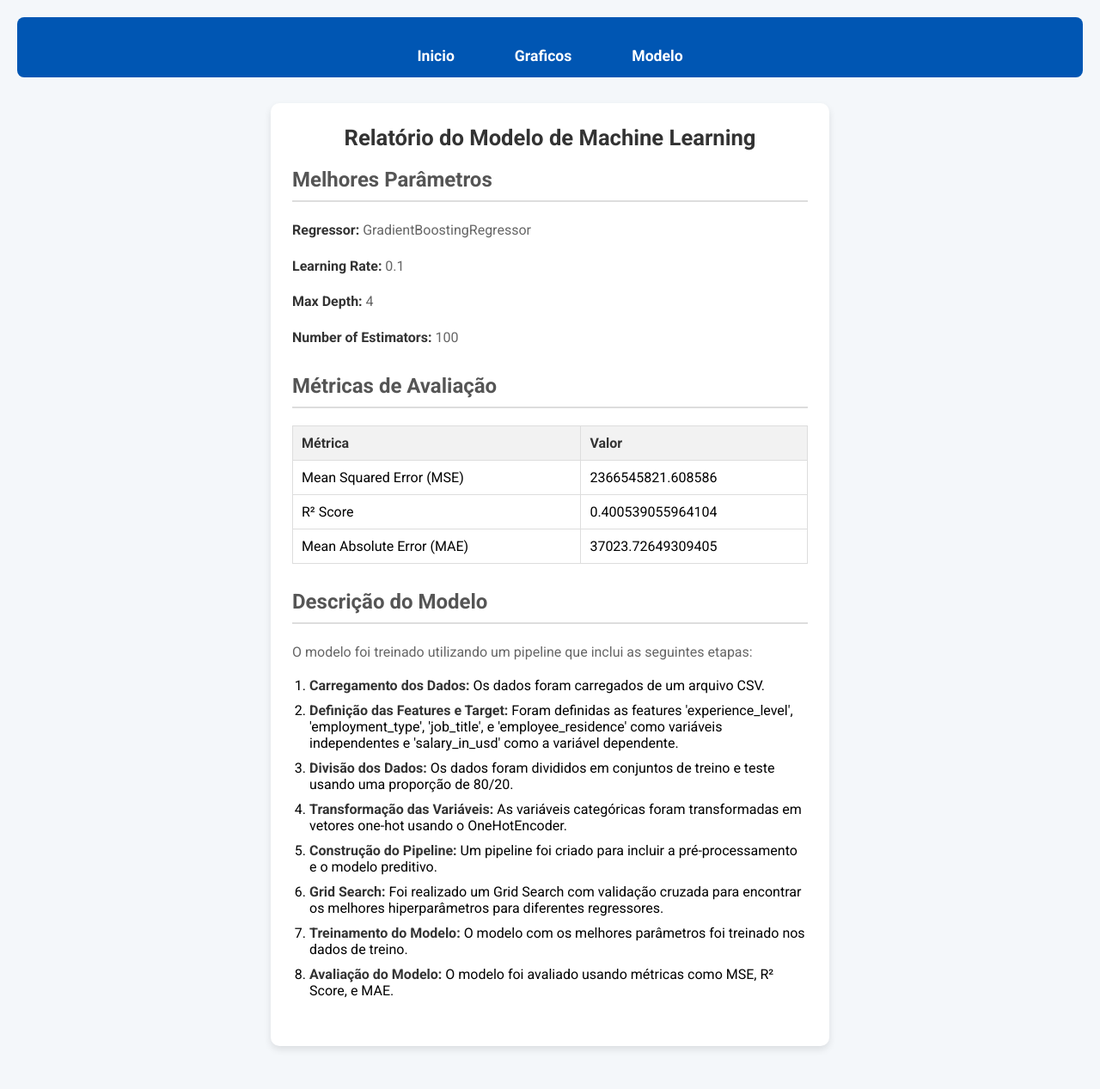
After one commit to throdriguesdev/unit-ml, a Flask app: page /report in a window 1280 px wide. The commit adds this page. Shown: the whole page at 86% size. Run offline with Flask 3, Linux system fonts and the light colour scheme; parts of the project's set-up code (start-up, migrations or seed data) failed here and were passed over.

Commit message:
finished, working, functions added and errors fixed + docker up

```diff
--- a/routes.py
+++ b/routes.py
@@ -1,5 +1,5 @@
 from flask import Blueprint, render_template, request, jsonify, redirect, url_for
-from utils import home, predict, get_salary_data_from_api, get_data, display_data, display_graphs
+from utils import home, predict, get_salary_data_from_api, display_graphs
 
 prediction_routes = Blueprint('prediction_routes', __name__)
 
@@ -34,10 +34,10 @@ def result():
     except ValueError:
         return jsonify({'error': 'Invalid predicted salary provided'}), 400
 
-@prediction_routes.route('/data', methods=['GET'])
-def data():
-    return display_data()
-
 @prediction_routes.route('/graphs', methods=['GET'])
 def graphs():
     return display_graphs()
+
+@prediction_routes.route('/report', methods=['GET'])
+def report():
+    return render_template('report.html')
--- /dev/null
+++ b/static/report.css
@@ -0,0 +1,142 @@
+/* Estilo comum para todas as páginas */
+@import url('https://fonts.googleapis.com/css2?family=Roboto:wght@400;700&display=swap');
+
+body {
+    font-family: 'Roboto', sans-serif;
+    background-color: #f4f7fa;
+    margin: 0;
+    padding: 20px;
+    font-size: 16px;
+}
+
+h1 {
+    font-size: 1.6em;
+    text-align: center;
+    color: #333;
+    margin-top: 0;
+}
+
+/* Navbar */
+nav {
+    background-color: #0056b3;
+    border-radius: 8px;
+    margin-bottom: 20px;
+}
+
+nav ul {
+    list-style-type: none;
+    padding: 0;
+    margin: 0;
+    display: flex;
+    justify-content: center;
+}
+
+nav ul li {
+    margin: 0 15px;
+}
+
+nav ul li a {
+    text-decoration: none;
+    color: white;
+    font-weight: bold;
+    font-size: 1.1em;
+    padding: 15px 20px;
+    display: block;
+    transition: background-color 0.3s;
+    border-radius: 4px;
+}
+
+nav ul li a:hover {
+    background-color: #004494;
+}
+
+.container {
+    max-width: 600px;
+    margin: 30px auto;
+    background: #ffffff;
+    padding: 25px;
+    box-shadow: 0 4px 8px rgba(0, 0, 0, 0.1);
+    border-radius: 10px;
+}
+
+.section {
+    margin-bottom: 30px;
+}
+
+.section h2 {
+    color: #555;
+    border-bottom: 2px solid #ddd;
+    padding-bottom: 10px;
+    margin-bottom: 20px;
+}
+
+p {
+    line-height: 1.6;
+    color: #666;
+}
+
+table {
+    width: 100%;
+    border-collapse: collapse;
+    margin-bottom: 20px;
+}
+
+th, td {
+    padding: 10px;
+    border: 1px solid #ddd;
+    text-align: left;
+}
+
+th {
+    background-color: #f2f2f2;
+    color: #333;
+}
+
+strong {
+    color: #333;
+}
+
+ol {
+    padding-left: 20px;
+}
+
+ol li {
+    margin-bottom: 10px;
+}
+
+.result-card, .api-card {
+    background-color: #f9f9f9;
+    border-radius: 5px;
+    padding: 20px;
+    margin-top: 20px;
+}
+
+.result-card p, .api-card p {
+    font-size: 1.2em;
+    color: #333;
+}
+
+.api-result {
+    background-color: #ffffff;
+    border: 1px solid #ddd;
+    padding: 10px;
+    margin-top: 10px;
+    border-radius: 5px;
+}
+
+.api-result p {
+    font-size: 1em;
+    color: #555;
+}
+
+a {
+    display: block;
+    text-align: center;
+    margin-top: 20px;
+    text-decoration: none;
+    color: #007bff;
+}
+
+a:hover {
+    color: #0056b3;
+}
--- a/templates/index.html
+++ b/templates/index.html
@@ -12,9 +12,9 @@
         <h1>Previsor de Salário</h1>
         <nav>
             <ul>
-                <li><a href="{{ url_for('prediction_routes.index') }}">Home</a></li>
-                <li><a href="{{ url_for('prediction_routes.data') }}">Dados</a></li>
-                <li><a href="{{ url_for('prediction_routes.graphs') }}">Gráficos</a></li>
+                <li><a href="{{ url_for('prediction_routes.index') }}">Inicio</a></li>
+                <li><a href="{{ url_for('prediction_routes.graphs') }}">Graficos</a></li>
+                <li><a href="{{ url_for('prediction_routes.report') }}">Modelo</a></li>
             </ul>
         </nav>
         <form @submit.prevent="submitForm" id="prediction-form">
--- /dev/null
+++ b/templates/report.html
@@ -0,0 +1,66 @@
+<!DOCTYPE html>
+<html lang="pt">
+<head>
+    <meta charset="UTF-8">
+    <meta name="viewport" content="width=device-width, initial-scale=1.0">
+    <title>Relatório do Modelo de Machine Learning</title>
+    <link rel="stylesheet" href="{{ url_for('static', filename='report.css') }}">
+</head>
+<body>
+    <nav>
+        <ul>
+            <li><a href="{{ url_for('prediction_routes.index') }}">Inicio</a></li>
+            <li><a href="{{ url_for('prediction_routes.graphs') }}">Graficos</a></li>
+            <li><a href="{{ url_for('prediction_routes.report') }}">Modelo</a></li>
+        </ul>
+    </nav>
+    <div class="container">
+        <h1>Relatório do Modelo de Machine Learning</h1>
+
+        <div class="section">
+            <h2>Melhores Parâmetros</h2>
+            <p><strong>Regressor:</strong> GradientBoostingRegressor</p>
+            <p><strong>Learning Rate:</strong> 0.1</p>
+            <p><strong>Max Depth:</strong> 4</p>
+            <p><strong>Number of Estimators:</strong> 100</p>
+        </div>
+
+        <div class="section">
+            <h2>Métricas de Avaliação</h2>
+            <table>
+                <tr>
+                    <th>Métrica</th>
+                    <th>Valor</th>
+                </tr>
+                <tr>
+                    <td>Mean Squared Error (MSE)</td>
+                    <td>2366545821.608586</td>
+                </tr>
+                <tr>
+                    <td>R² Score</td>
+                    <td>0.400539055964104</td>
+                </tr>
+                <tr>
+                    <td>Mean Absolute Error (MAE)</td>
+                    <td>37023.72649309405</td>
+                </tr>
+            </table>
+        </div>
+
+        <div class="section">
+            <h2>Descrição do Modelo</h2>
+            <p>O modelo foi treinado utilizando um pipeline que inclui as seguintes etapas:</p>
+            <ol>
+                <li><strong>Carregamento dos Dados:</strong> Os dados foram carregados de um arquivo CSV.</li>
+                <li><strong>Definição das Features e Target:</strong> Foram definidas as features 'experience_level', 'employment_type', 'job_title', e 'employee_residence' como variáveis independentes e 'salary_in_usd' como a variável dependente.</li>
+                <li><strong>Divisão dos Dados:</strong> Os dados foram divididos em conjuntos de treino e teste usando uma proporção de 80/20.</li>
+                <li><strong>Transformação das Variáveis:</strong> As variáveis categóricas foram transformadas em vetores one-hot usando o OneHotEncoder.</li>
+                <li><strong>Construção do Pipeline:</strong> Um pipeline foi criado para incluir a pré-processamento e o modelo preditivo.</li>
+                <li><strong>Grid Search:</strong> Foi realizado um Grid Search com validação cruzada para encontrar os melhores hiperparâmetros para diferentes regressores.</li>
+                <li><strong>Treinamento do Modelo:</strong> O modelo com os melhores parâmetros foi treinado nos dados de treino.</li>
+                <li><strong>Avaliação do Modelo:</strong> O modelo foi avaliado usando métricas como MSE, R² Score, e MAE.</li>
+            </ol>
+        </div>
+    </div>
+</body>
+</html>
--- a/utils.py
+++ b/utils.py
@@ -4,7 +4,7 @@ from flask import render_template, request, jsonify, redirect, url_for
 import numpy as np
 import requests
 
-loaded_model = load('ml/salary_model.joblib')
+loaded_model = load('ml/best_salary_model2.joblib')
 data = pd.read_csv('data/data.csv')
 
 experience_levels = data['experience_level'].unique().tolist()
@@ -39,7 +39,7 @@ def get_salary_data_from_api(job_title, location):
     url = "https://job-salary-data.p.rapidapi.com/job-salary"
     querystring = {"job_title": job_title, "location": location, "radius": "200"}
     headers = {
-        "X-RapidAPI-Key": "2d562a2038msh442eec8c1d9f5a7p1049a4jsn6954b73a715c",
+        "X-RapidAPI-Key": "db35cfba2bmsh0fabb7b412dd639p126722jsnabe8eab1e4aa",
         "X-RapidAPI-Host": "job-salary-data.p.rapidapi.com"
     }
     response = requests.get(url, headers=headers, params=querystring)
```
Also changed, not shown: ml/model_training2.py (added, +86 -0 lines), static/style-graph.css (added, +103 -0 lines), templates/graphs.html (+26 -16 lines), static/plot1.png (added), static/plot2.png (added), static/plot3.png (added), static/plot4.png (added), 2 other files.
